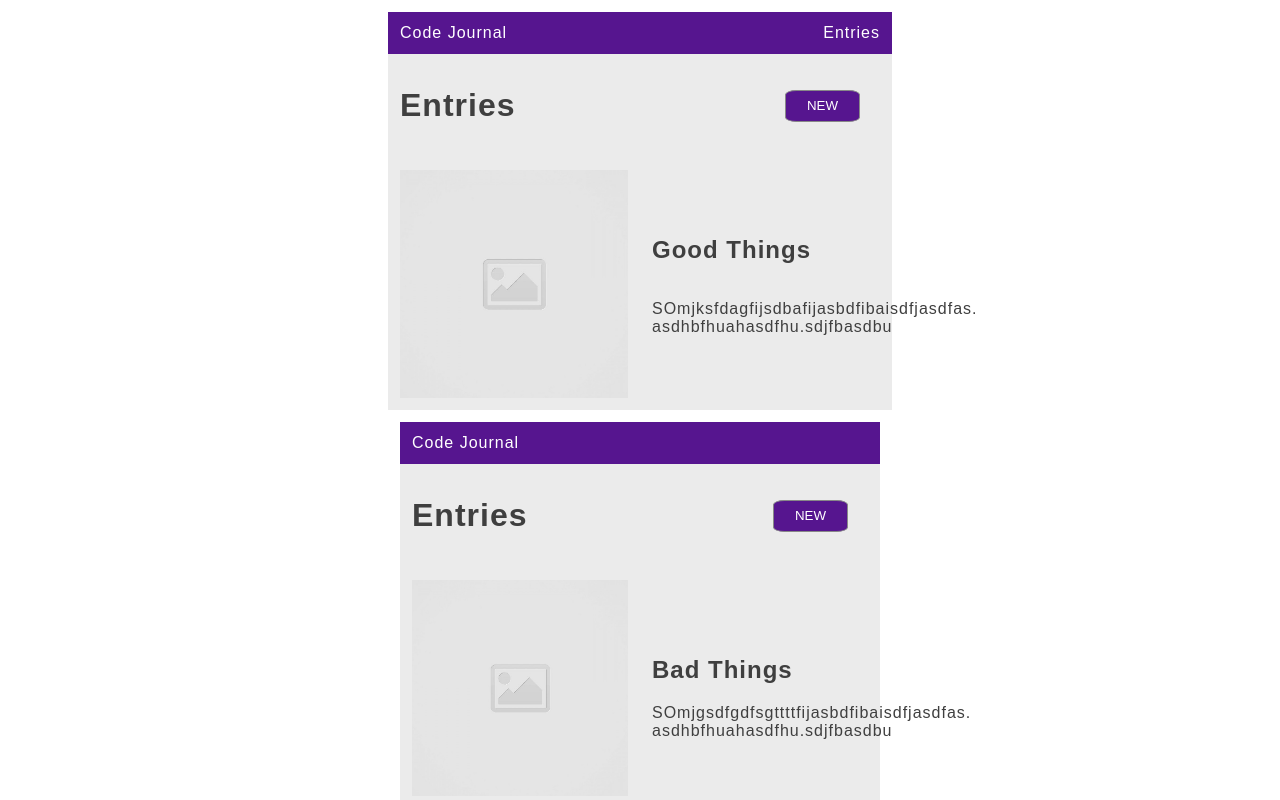
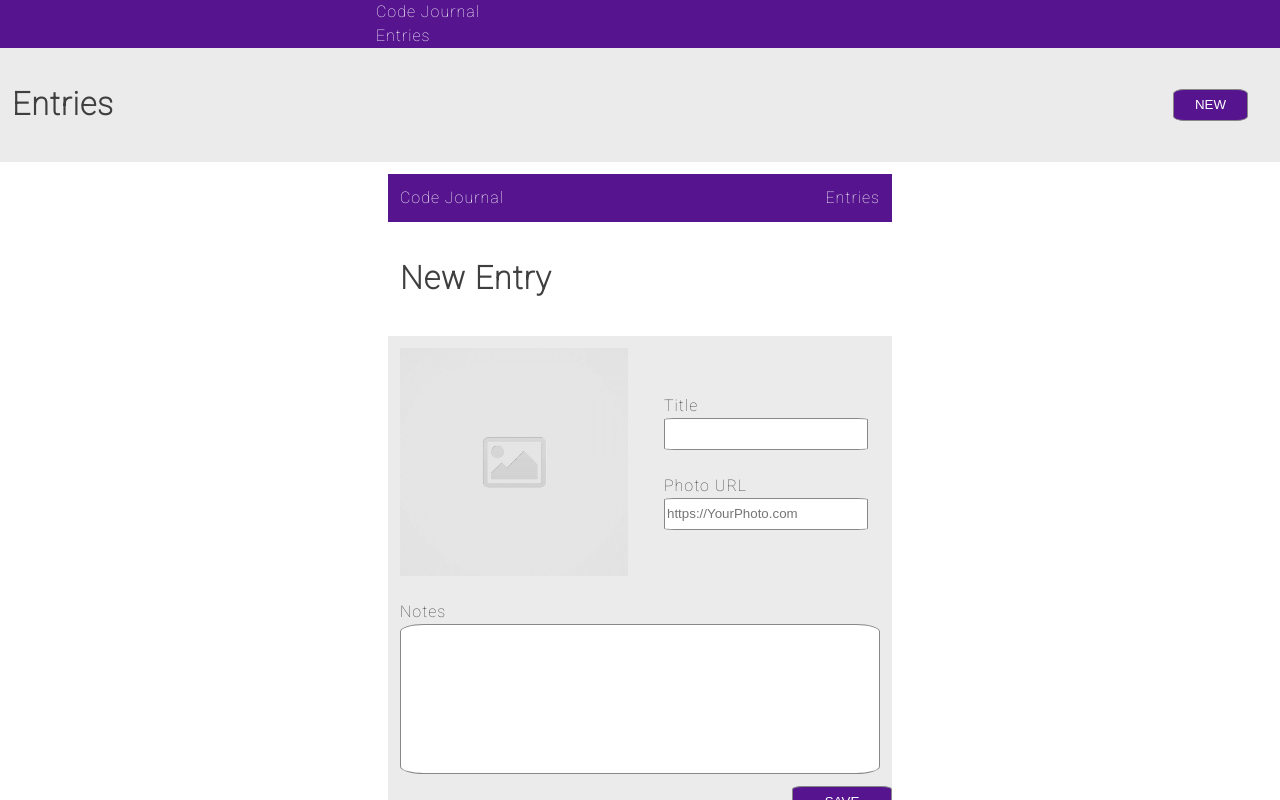
Before and after one commit to Quintin-Russell/code-journal, a website: page index.html in a window 1280 px wide. Both pictures are taken after a click on the button "NEW". Shown: the top 800 px of the page. Drawn offline with Linux system fonts and the light colour scheme.

Commit message:
added view swapping capabilities, modified header, pulled data from local storage #2

```diff
--- a/css/layout.css
+++ b/css/layout.css
@@ -1,6 +1,11 @@
 ul {
   list-style-type: none;
   margin: 0;
+}
+
+li {
+  width: 578px;
+  padding: 1rem;
 }
 
 .row {
@@ -64,7 +69,6 @@ ul {
 @media screen and (min-width: 768px) {
   .container {
     max-width: 900px;
-    flex-basis: calc(100% / 3);
   }
 
   .column-half {
--- a/index.html
+++ b/index.html
@@ -13,7 +13,9 @@
   <link rel="stylesheet" href="css/layout.css">
   <link rel="stylesheet" href="css/styles.css">
   <link rel="preconnect" href="https://fonts.gstatic.com">
-  <!--font for form titles font-family: Heebo (490 weight)-->
+  <!--font for form titles font-family: Heebo (100 & 490 weight)-->
+  <link rel="preconnect" href="https://fonts.gstatic.com">
+  <link href="https://fonts.googleapis.com/css2?family=Heebo:wght@100&display=swap" rel="stylesheet">
   <link href="https://fonts.googleapis.com/css2?family=Heebo:wght@490&display=swap" rel="stylesheet">
 </head>
 
@@ -21,10 +23,27 @@
   <header>
   </header>
   <main>
-    <div class="container center row hidden">
-      <div data-view="entry-form">
+  <div id="page-container">
+    <div class="row form-header sp-bw heebo center">
+      <div class="container">
+      <span>Code Journal</span>
+      <nav>
+        <a data-view="nav-entries" class="thin-text">Entries</a>
+      </nav>
+    </div>
+    </div>
+    <div class="row heebo form center sp-bw">
+      <h1 class="padding">Entries</h1>
+      <button data-view="new-button" class="input new-button button">NEW</button>
+    </div>
+    <div data-view="entry-form" class="container center row">
         <div class="column-full heebo">
-          <div class="padding form-header">Code Journal</div>
+                <div class="row padding form-header sp-bw">
+                  <span>Code Journal</span>
+                  <nav>
+                    <a data-view="nav-entries" class="thin-text">Entries</a>
+                  </nav>
+                </div>
           <h1 class="padding">New Entry</h1>
 
           <form id="form" class="center form row" action="">
@@ -56,7 +75,6 @@
 
         </div>
       </div>
-    </div>
 
     <!--past entries stuff-->
     <div data-view="entries" class="container center row">
@@ -69,16 +87,6 @@
 
               <div class="heebo">
 
-                <div class="row padding form-header sp-bw">
-                  <span>Code Journal</span>
-                  <span class="thin-text">Entries</span>
-                </div>
-
-                <div class="row form center sp-bw">
-                  <h1 class="padding">Entries</h1>
-                  <button class="input new-button button">NEW</button>
-                </div>
-
                 <div class="center form row">
 
                   <div class="center column-half">
@@ -87,7 +95,7 @@
 
                   <section class="column-half heebo">
                     <h2>Good Things</h2>
-                    <p>SOmjksfdagfijsdbafijasbdfibaisdfjasdfas. asdhbfhuahasdfhu.sdjfbasdbu</p>
+                    <p>SOmjksfdagfi jsdbafijasbdfiba isdfjasdfas. asdhbfhuahas dfhu.sdjfbas dbu</p>
                   </section>
 
                 </div>
@@ -95,34 +103,12 @@
               </div>
 
             </li>
-
-            <li class="center">
-              <div class="padding heebo">
-                <div class="padding form-header">Code Journal</div>
-                <div class="row center sp-bw form">
-                  <h1 class="padding">Entries</h1>
-                  <button class="input new-button button">NEW</button>
-                </div>
-
-                <div class="center form row">
-
-                  <div class="img center column-half">
-                    <img class="img" src="images/placeholder-image-square.jpg" alt="placeholder-img">
-                  </div>
-
-                  <section class="column-half heebo">
-                    <h2>Bad Things</h2>
-                    <div>SOmjgsdfgdfsgttttfijasbdfibaisdfjasdfas. asdhbfhuahasdfhu.sdjfbasdbu</div>
-                  </section>
-                </div>
-
-              </div>
-            </li>
           </ul>
         </div>
 
       </div>
     </div>
+</div>
     </main>
   <script src="js/data.js"></script>
   <script src="js/main.js"></script>
--- a/js/main.js
+++ b/js/main.js
@@ -50,22 +50,6 @@ function entrySetup(entry) {
   const $parentDiv = document.createElement('div');
   $parentDiv.setAttribute('class', 'heebo');
 
-  // make div w/ class="row padding form-header sp-bw": span = textContent "code journal", span w/ class="thin-text" & texContent = entries
-  const $divHeader = document.createElement('div');
-  $divHeader.setAttribute('class', 'row padding form-header sp-bw');
-  // create spans: span = textContent "code journal", span w/ class="thin-text" & texContent = entries
-  const $spanCJ = document.createElement('span');
-  const textSpanCJ = document.createTextNode('Code Journal');
-  $spanCJ.appendChild(textSpanCJ);
-
-  const $spanEntries = document.createElement('span');
-  $spanEntries.setAttribute('class', 'thin-text');
-  const textSpanEntries = document.createTextNode('Entries');
-  $spanEntries.appendChild(textSpanEntries);
-  // add spans to $divHeader
-  $divHeader.appendChild($spanCJ);
-  $divHeader.appendChild($spanEntries);
-
   // make div w/ class="row form center sp-bw": h1 w/ class="padding", textContent=Entries; button w/ class="input new-button button", textContent=NEW
   const $divEntries = document.createElement('div');
   $divEntries.setAttribute('class', 'row form center sp-bw');
@@ -76,6 +60,7 @@ function entrySetup(entry) {
   $h1Entries.appendChild(texth1Entries);
 
   const $newButton = document.createElement('button');
+  $newButton.setAttribute('data-view', 'new-button');
   $newButton.setAttribute('class', 'input new-button button');
   const textNewButton = document.createTextNode('NEW');
   $newButton.appendChild(textNewButton);
@@ -118,7 +103,6 @@ function entrySetup(entry) {
   $divContent.appendChild($sectionContent);
 
   // add elements ($divHeader,$divEntries,$divContent) to parent div
-  $parentDiv.appendChild($divHeader);
   $parentDiv.appendChild($divEntries);
   $parentDiv.appendChild($divContent);
 
@@ -132,11 +116,39 @@ function entrySetup(entry) {
   $ul.appendChild($newLi);
 
 }
-var entry = {
-  entryID: 0,
-  title: 'Test',
-  imgURL: 'https://mindyourmind.ca/sites/default/files/images/blog/CrazyAlternatives.jpg',
-  notes: 'Test Test',
-  date: 4455668
-};
-entrySetup(entry);
+
+// get entry array from local storage --> run thru entrySetup
+document.addEventListener('DOMContentLoaded', function (event) {
+  var LSEntryArray = localStorage.getItem('entryArray');
+  LSEntryArray = JSON.parse(LSEntryArray);
+  var item;
+  for (item of LSEntryArray) {
+    entrySetup(item);
+  }
+});
+
+// add event listener to any <a> that turns entry-form to hidden
+const $wholePageContainer = document.querySelector('#page-container');
+const $aTags = document.querySelectorAll("a[data-view='nav-entries']");
+const $newButtons = document.querySelectorAll('.new-button');
+const $entryForm = document.querySelector("div[data-view='entry-form']");
+const $entries = document.querySelector("div[data-view='entries']");
+$wholePageContainer.addEventListener('click', function (event) {
+  var $a;
+  for ($a of $aTags) {
+    if (event.target === $a) {
+      $entryForm.setAttribute('class', 'hidden container center row');
+      $entries.setAttribute('class', 'container center row');
+    }
+  }
+});
+// add event listener on any .new-button that turns entries to hidden
+$wholePageContainer.addEventListener('click', function (event) {
+  var $newBut;
+  for ($newBut of $newButtons) {
+    if (event.target === $newBut) {
+      $entryForm.setAttribute('class', 'container center row');
+      $entries.setAttribute('class', 'hidden container center row');
+    }
+  }
+});
```
